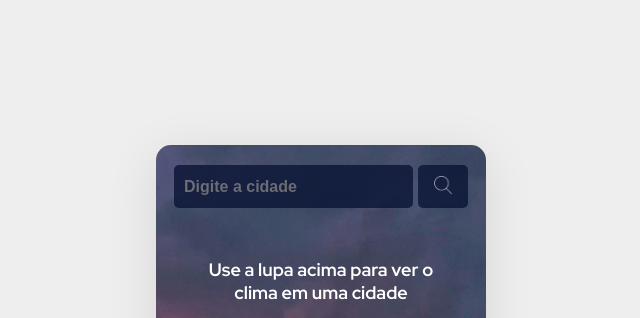
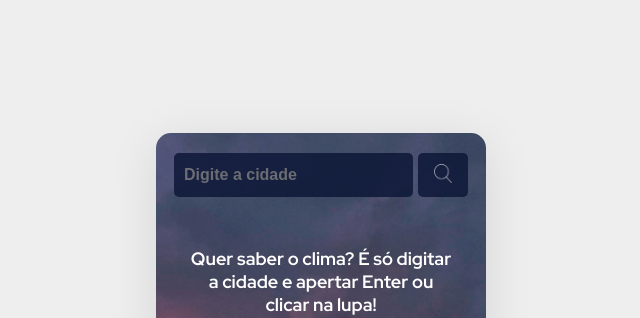
Before and after one commit to Tiago-SilvaRP/App-previsao-do-tempo, a plain HTML site: page index.html in a window 1280 px wide. Shown: the top 318 px of the page, without its empty margins (319-959 px from the left). Drawn offline with Linux system fonts and the light colour scheme.

Commit message:
doc(index.html): h1 of div information-main modification text

```diff
--- a/index.html
+++ b/index.html
@@ -23,7 +23,7 @@
             </button>
         </div>
         <div class="informacao-principal">
-            <h1 id="cidade">Use a lupa acima para ver o clima em uma cidade</h1>
+            <h1 id="cidade">Quer saber o clima? É só digitar a cidade e apertar Enter ou clicar na lupa!</h1>
 
             <p class="temperatura" id="temperatura">12</p>
 
```
